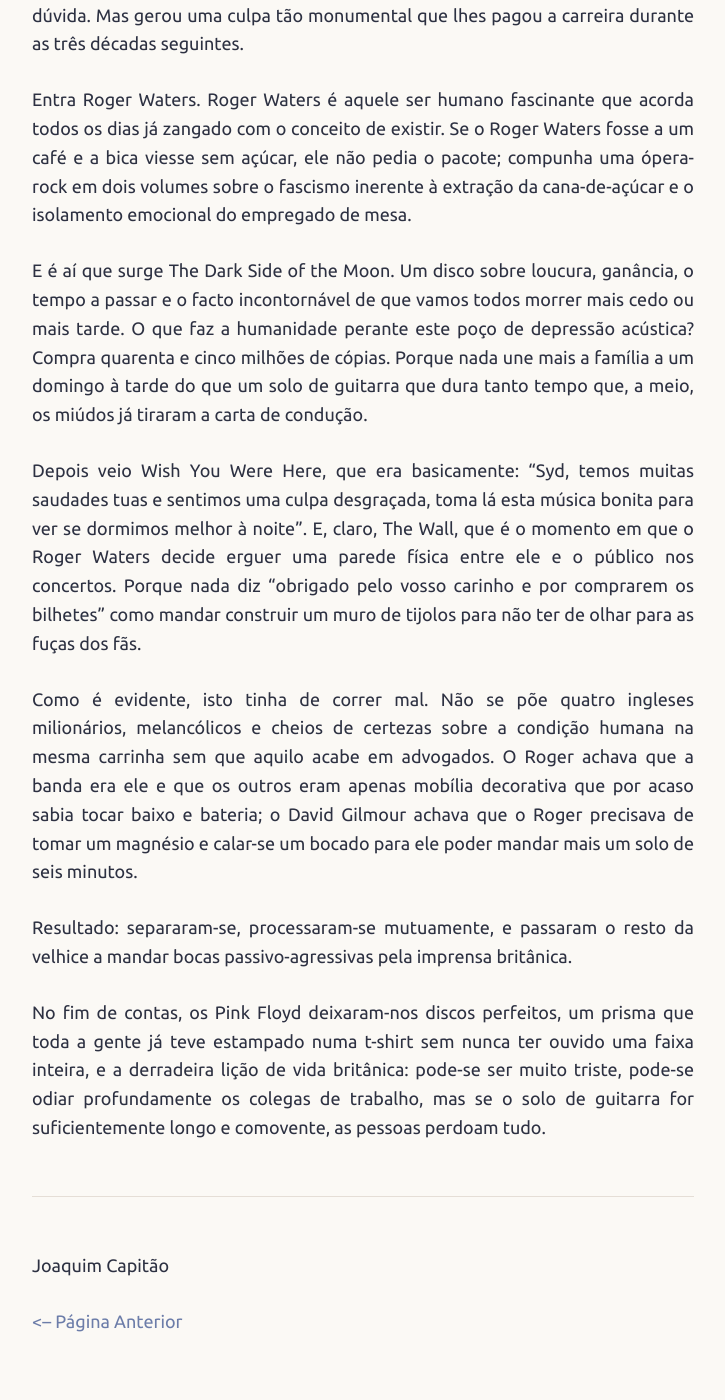
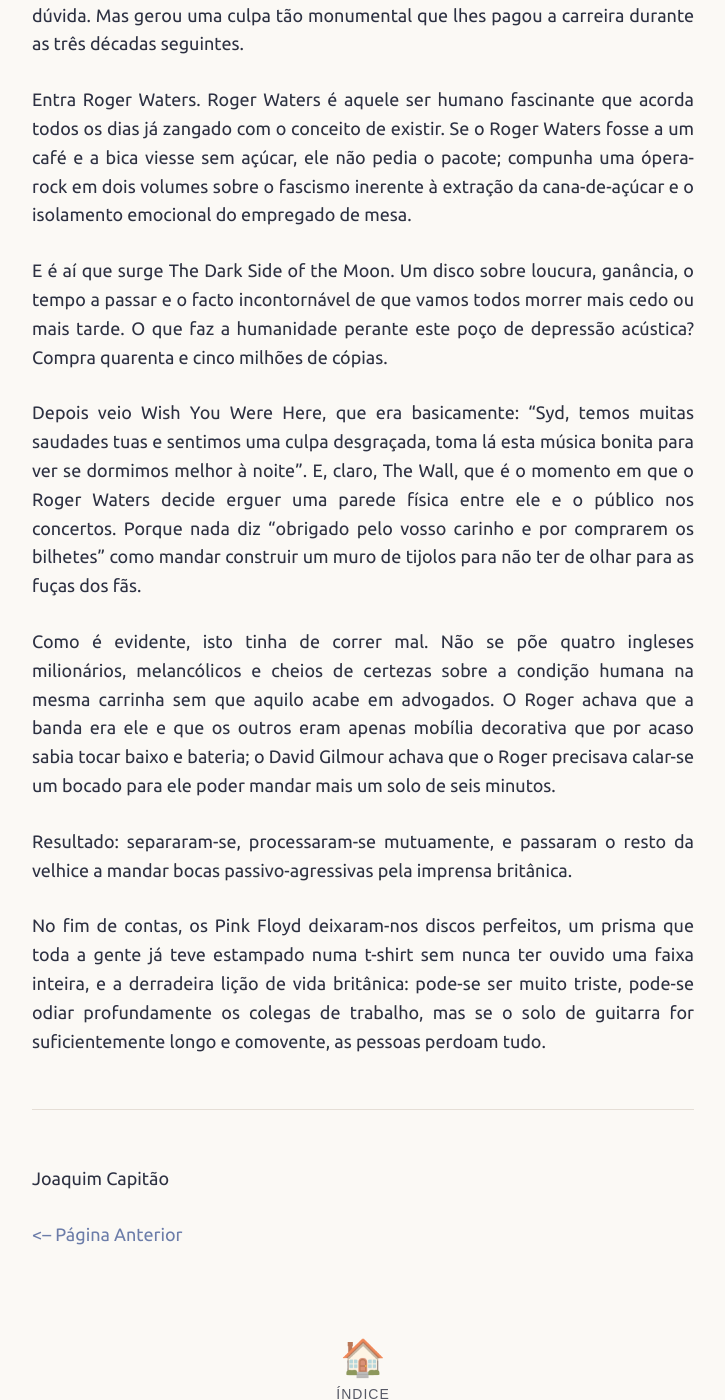
Before and after one commit to joaquim-capitao/musica, a Jekyll site: the page built from artistas/pink-floyd.md, in a window 1280 px wide and 1400 px high, scrolled down 731 px. Shown: the whole window, without its empty margins (277-1002 px from the left). Built offline with Jekyll 4.4.1, drawn with Linux system fonts in a browser that asks for light colours; our own code applies the rules of GitHub Pages for plain Markdown files.

Commit message:
Update pink-floyd.md

```diff
--- a/artistas/pink-floyd.md
+++ b/artistas/pink-floyd.md
@@ -8,11 +8,11 @@
 
 Entra Roger Waters. Roger Waters é aquele ser humano fascinante que acorda todos os dias já zangado com o conceito de existir. Se o Roger Waters fosse a um café e a bica viesse sem açúcar, ele não pedia o pacote; compunha uma ópera-rock em dois volumes sobre o fascismo inerente à extração da cana-de-açúcar e o isolamento emocional do empregado de mesa.
 
-E é aí que surge The Dark Side of the Moon. Um disco sobre loucura, ganância, o tempo a passar e o facto incontornável de que vamos todos morrer mais cedo ou mais tarde. O que faz a humanidade perante este poço de depressão acústica? Compra quarenta e cinco milhões de cópias. Porque nada une mais a família a um domingo à tarde do que um solo de guitarra que dura tanto tempo que, a meio, os miúdos já tiraram a carta de condução.
+E é aí que surge The Dark Side of the Moon. Um disco sobre loucura, ganância, o tempo a passar e o facto incontornável de que vamos todos morrer mais cedo ou mais tarde. O que faz a humanidade perante este poço de depressão acústica? Compra quarenta e cinco milhões de cópias.
 
 Depois veio Wish You Were Here, que era basicamente: "Syd, temos muitas saudades tuas e sentimos uma culpa desgraçada, toma lá esta música bonita para ver se dormimos melhor à noite". E, claro, The Wall, que é o momento em que o Roger Waters decide erguer uma parede física entre ele e o público nos concertos. Porque nada diz "obrigado pelo vosso carinho e por comprarem os bilhetes" como mandar construir um muro de tijolos para não ter de olhar para as fuças dos fãs.
 
-Como é evidente, isto tinha de correr mal. Não se põe quatro ingleses milionários, melancólicos e cheios de certezas sobre a condição humana na mesma carrinha sem que aquilo acabe em advogados. O Roger achava que a banda era ele e que os outros eram apenas mobília decorativa que por acaso sabia tocar baixo e bateria; o David Gilmour achava que o Roger precisava de tomar um magnésio e calar-se um bocado para ele poder mandar mais um solo de seis minutos.
+Como é evidente, isto tinha de correr mal. Não se põe quatro ingleses milionários, melancólicos e cheios de certezas sobre a condição humana na mesma carrinha sem que aquilo acabe em advogados. O Roger achava que a banda era ele e que os outros eram apenas mobília decorativa que por acaso sabia tocar baixo e bateria; o David Gilmour achava que o Roger precisava calar-se um bocado para ele poder mandar mais um solo de seis minutos.
 
 Resultado: separaram-se, processaram-se mutuamente, e passaram o resto da velhice a mandar bocas passivo-agressivas pela imprensa britânica.
 
```
